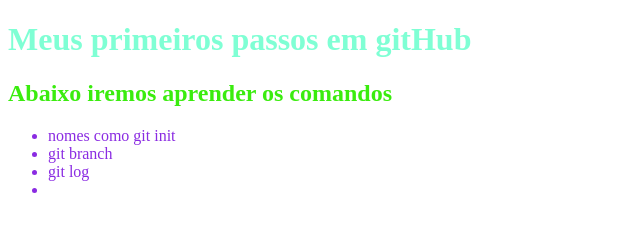
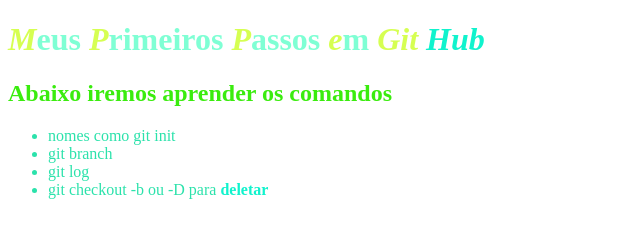
Before and after one commit to DIEGO-ARAUJO2121/novo-teste, a plain HTML site: page estudos/index.html in a window 1280 px wide. Shown: the whole page, without its empty margins (0-640 px from the left). Drawn offline with Linux system fonts and the light colour scheme.

Commit message:
alt cores do css

```diff
--- a/estudos/index.css
+++ b/estudos/index.css
@@ -7,5 +7,10 @@ color: rgb(58, 236, 14);
 
 }
 ul {
-    color: blueviolet;
+    color: rgb(43, 226, 171);
+}strong {
+color: rgb(16, 243, 205)
 }
+em {
+    color: rgba(195, 255, 0, 0.678);
+}
--- a/estudos/index.html
+++ b/estudos/index.html
@@ -7,13 +7,13 @@
     <title>MEU GIT</title>
 </head>
 <body>
-    <h1>Meus primeiros passos em gitHub </h1>
+    <h1><em>M</em>eus <em>P</em>rimeiros <em>P</em>assos <em>e</em>m <em>Git <strong>Hub</strong></em> </h1>
 <h2>Abaixo iremos aprender os comandos </h2>
 <ul>
 <li> nomes como  git  init </li>
     <li>  git  branch      </li>
         <li>  git log      </li>
-            <li>           </li>
+            <li>  git checkout -b ou -D para  <strong>deletar</strong>         </li>
                 </ul>
 
 
```
